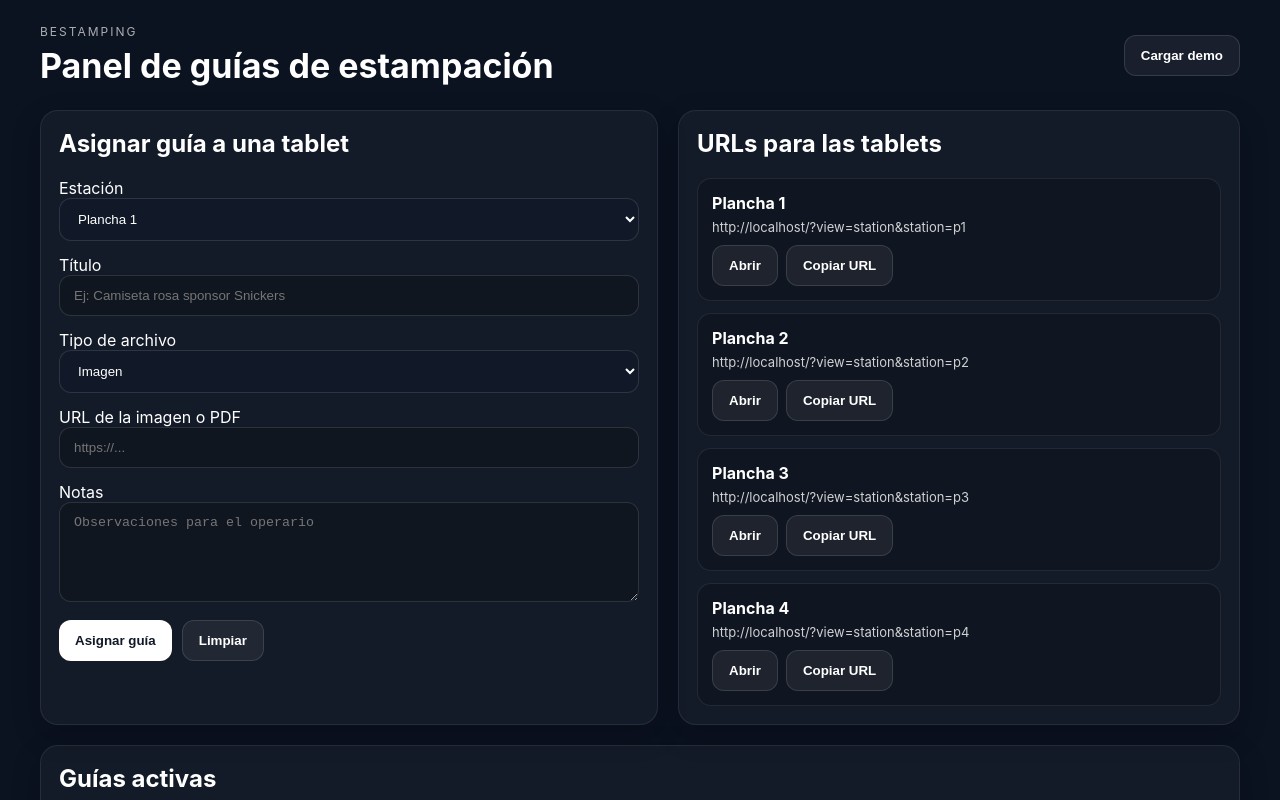
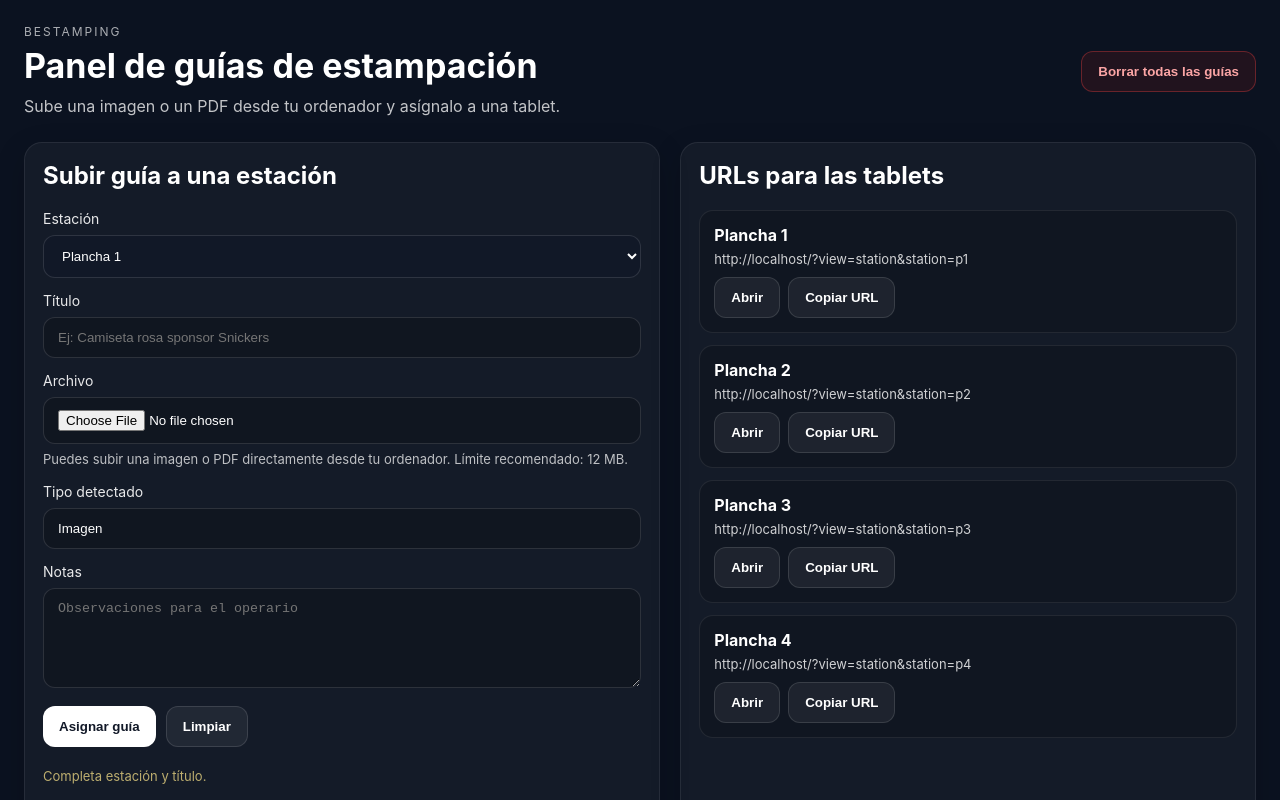
Before and after one commit to Bestamping/bestamping-app, a React (Vite) app: page / in a window 1280 px wide. Both pictures are taken after a click on the button "Asignar guía". Shown: the top 800 px of the page. Built offline with nearby package versions, Linux system fonts and the light colour scheme.

Commit message:
Update App.jsx

```diff
--- a/App.jsx
+++ b/App.jsx
@@ -1,6 +1,7 @@
 import React, { useEffect, useMemo, useState } from "react";
 
-const STORAGE_KEY = "bestamping-guides-v1";
+const STORAGE_KEY = "bestamping-guides-upload-v1";
+const MAX_FILE_SIZE_MB = 12;
 
 const initialData = {
   stations: [
@@ -9,26 +10,7 @@ const initialData = {
     { id: "p3", name: "Plancha 3" },
     { id: "p4", name: "Plancha 4" },
   ],
-  guides: [
-    {
-      id: "g1",
-      station: "p1",
-      title: "Guía camiseta rosa",
-      type: "image",
-      file: "https://images.unsplash.com/photo-1521572163474-6864f9cf17ab?q=80&w=1200&auto=format&fit=crop",
-      notes: "Revisar posición del logo y orden de prendas.",
-      updatedAt: new Date().toISOString(),
-    },
-    {
-      id: "g2",
-      station: "p2",
-      title: "Guía equipación azul",
-      type: "pdf",
-      file: "https://www.w3.org/WAI/ER/tests/xhtml/testfiles/resources/pdf/dummy.pdf",
-      notes: "Seguir exactamente la referencia enviada.",
-      updatedAt: new Date().toISOString(),
-    },
-  ],
+  guides: [],
 };
 
 function loadData() {
@@ -48,7 +30,28 @@ function uid() {
   return Math.random().toString(36).slice(2, 10);
 }
 
-function appStyles() {
+function fileToDataUrl(file) {
+  return new Promise((resolve, reject) => {
+    const reader = new FileReader();
+    reader.onload = () => resolve(reader.result);
+    reader.onerror = reject;
+    reader.readAsDataURL(file);
+  });
+}
+
+function formatBytes(bytes) {
+  if (!bytes) return "0 B";
+  const units = ["B", "KB", "MB", "GB"];
+  let size = bytes;
+  let unitIndex = 0;
+  while (size >= 1024 && unitIndex < units.length - 1) {
+    size /= 1024;
+    unitIndex += 1;
+  }
+  return `${size.toFixed(size >= 10 || unitIndex === 0 ? 0 : 1)} ${units[unitIndex]}`;
+}
+
+function styles() {
   return {
     page: {
       minHeight: "100vh",
@@ -58,7 +61,7 @@ function appStyles() {
         'Inter, ui-sans-serif, system-ui, -apple-system, BlinkMacSystemFont, "Segoe UI", sans-serif',
     },
     wrap: {
-      maxWidth: 1200,
+      maxWidth: 1280,
       margin: "0 auto",
       padding: 24,
     },
@@ -68,6 +71,12 @@ function appStyles() {
       borderRadius: 18,
       padding: 18,
       boxShadow: "0 10px 30px rgba(0,0,0,0.18)",
+    },
+    label: {
+      display: "block",
+      marginBottom: 8,
+      fontSize: 14,
+      opacity: 0.9,
     },
     input: {
       width: "100%",
@@ -119,6 +128,15 @@ function appStyles() {
       color: "#fff",
       fontWeight: 600,
     },
+    buttonDanger: {
+      padding: "12px 16px",
+      borderRadius: 12,
+      border: "1px solid rgba(239,68,68,0.35)",
+      cursor: "pointer",
+      background: "rgba(127,29,29,0.2)",
+      color: "#fca5a5",
+      fontWeight: 600,
+    },
     badge: {
       display: "inline-block",
       padding: "6px 10px",
@@ -128,25 +146,30 @@ function appStyles() {
       border: "1px solid rgba(255,255,255,0.08)",
       color: "#d1d5db",
     },
+    helper: {
+      fontSize: 13,
+      opacity: 0.72,
+      marginTop: 6,
+      lineHeight: 1.45,
+    },
   };
 }
 
 function AdminView({ data, setData }) {
-  const s = appStyles();
-
+  const s = styles();
   const [form, setForm] = useState({
     id: "",
     station: "p1",
     title: "",
     type: "image",
-    file: "",
     notes: "",
   });
+  const [fileState, setFileState] = useState(null);
+  const [saving, setSaving] = useState(false);
+  const [message, setMessage] = useState("");
 
   const sortedGuides = useMemo(() => {
-    return [...data.guides].sort((a, b) => {
-      return a.station.localeCompare(b.station);
-    });
+    return [...data.guides].sort((a, b) => a.station.localeCompare(b.station));
   }, [data.guides]);
 
   function resetForm() {
@@ -155,24 +178,78 @@ function AdminView({ data, setData }) {
       station: "p1",
       title: "",
       type: "image",
-      file: "",
       notes: "",
     });
+    setFileState(null);
+    setMessage("");
   }
 
-  function saveGuide() {
-    if (!form.station || !form.title || !form.type || !form.file) {
-      alert("Completa estación, título, tipo y URL.");
+  async function handleFileChange(event) {
+    const file = event.target.files?.[0];
+    setMessage("");
+    if (!file) {
+      setFileState(null);
       return;
     }
 
+    const maxBytes = MAX_FILE_SIZE_MB * 1024 * 1024;
+    if (file.size > maxBytes) {
+      setMessage(`El archivo supera ${MAX_FILE_SIZE_MB} MB.`);
+      setFileState(null);
+      return;
+    }
+
+    const detectedType = file.type === "application/pdf" ? "pdf" : "image";
+
+    if (!file.type.startsWith("image/") && file.type !== "application/pdf") {
+      setMessage("Solo se permiten imágenes o PDFs.");
+      setFileState(null);
+      return;
+    }
+
+    try {
+      const dataUrl = await fileToDataUrl(file);
+      setFileState({
+        name: file.name,
+        size: file.size,
+        mimeType: file.type,
+        dataUrl,
+      });
+      setForm((prev) => ({ ...prev, type: detectedType }));
+    } catch {
+      setMessage("No se pudo leer el archivo.");
+      setFileState(null);
+    }
+  }
+
+  async function saveGuide() {
+    setMessage("");
+    if (!form.station || !form.title) {
+      setMessage("Completa estación y título.");
+      return;
+    }
+
+    const editingExisting = Boolean(form.id);
+    const existingGuide = data.guides.find((g) => g.id === form.id);
+
+    if (!fileState && !editingExisting) {
+      setMessage("Debes subir una imagen o un PDF.");
+      return;
+    }
+
+    setSaving(true);
+
+    try {
       const payload = {
         id: form.id || uid(),
         station: form.station,
         title: form.title,
-      type: form.type,
-      file: form.file,
+        type: fileState ? form.type : existingGuide?.type || "image",
         notes: form.notes,
+        fileName: fileState ? fileState.name : existingGuide?.fileName || "",
+        fileSize: fileState ? fileState.size : existingGuide?.fileSize || 0,
+        mimeType: fileState ? fileState.mimeType : existingGuide?.mimeType || "",
+        fileData: fileState ? fileState.dataUrl : existingGuide?.fileData || "",
         updatedAt: new Date().toISOString(),
       };
 
@@ -190,6 +267,10 @@ function AdminView({ data, setData }) {
       setData(next);
       saveData(next);
       resetForm();
+      setMessage("Guía guardada correctamente.");
+    } finally {
+      setSaving(false);
+    }
   }
 
   function editGuide(guide) {
@@ -198,9 +279,15 @@ function AdminView({ data, setData }) {
       station: guide.station,
       title: guide.title,
       type: guide.type,
-      file: guide.file,
       notes: guide.notes || "",
     });
+    setFileState({
+      name: guide.fileName,
+      size: guide.fileSize,
+      mimeType: guide.mimeType,
+      dataUrl: guide.fileData,
+    });
+    setMessage("");
     window.scrollTo({ top: 0, behavior: "smooth" });
   }
 
@@ -213,9 +300,12 @@ function AdminView({ data, setData }) {
     saveData(next);
   }
 
-  function loadDemo() {
-    setData(initialData);
-    saveData(initialData);
+  function clearAll() {
+    const next = { ...data, guides: [] };
+    setData(next);
+    saveData(next);
+    resetForm();
+    setMessage("Todas las guías se han eliminado.");
   }
 
   return (
@@ -236,25 +326,28 @@ function AdminView({ data, setData }) {
               Bestamping
             </div>
             <h1 style={{ margin: "6px 0 0 0", fontSize: 34 }}>Panel de guías de estampación</h1>
+            <div style={{ marginTop: 8, opacity: 0.75, lineHeight: 1.5 }}>
+              Sube una imagen o un PDF desde tu ordenador y asígnalo a una tablet.
             </div>
-          <button style={s.buttonAlt} onClick={loadDemo}>
-            Cargar demo
+          </div>
+          <button style={s.buttonDanger} onClick={clearAll}>
+            Borrar todas las guías
           </button>
         </div>
 
         <div
           style={{
             display: "grid",
-            gridTemplateColumns: "1.1fr 1fr",
+            gridTemplateColumns: "minmax(320px, 1.05fr) minmax(300px, 0.95fr)",
             gap: 20,
           }}
         >
           <div style={s.card}>
-            <h2 style={{ marginTop: 0 }}>Asignar guía a una tablet</h2>
+            <h2 style={{ marginTop: 0 }}>Subir guía a una estación</h2>
 
             <div style={{ display: "grid", gap: 14 }}>
               <div>
-                <label>Estación</label>
+                <label style={s.label}>Estación</label>
                 <select
                   style={s.select}
                   value={form.station}
@@ -269,7 +362,7 @@ function AdminView({ data, setData }) {
               </div>
 
               <div>
-                <label>Título</label>
+                <label style={s.label}>Título</label>
                 <input
                   style={s.input}
                   value={form.title}
@@ -279,29 +372,30 @@ function AdminView({ data, setData }) {
               </div>
 
               <div>
-                <label>Tipo de archivo</label>
-                <select
-                  style={s.select}
-                  value={form.type}
-                  onChange={(e) => setForm({ ...form, type: e.target.value })}
-                >
-                  <option value="image">Imagen</option>
-                  <option value="pdf">PDF</option>
-                </select>
+                <label style={s.label}>Archivo</label>
+                <input
+                  type="file"
+                  accept="image/*,application/pdf"
+                  style={s.input}
+                  onChange={handleFileChange}
+                />
+                <div style={s.helper}>
+                  Puedes subir una imagen o PDF directamente desde tu ordenador. Límite recomendado: {MAX_FILE_SIZE_MB} MB.
+                </div>
+                {fileState ? (
+                  <div style={{ ...s.helper, color: "#c7d2fe" }}>
+                    Archivo cargado: <strong>{fileState.name}</strong> · {formatBytes(fileState.size)}
+                  </div>
+                ) : null}
               </div>
 
               <div>
-                <label>URL de la imagen o PDF</label>
-                <input
-                  style={s.input}
-                  value={form.file}
-                  onChange={(e) => setForm({ ...form, file: e.target.value })}
-                  placeholder="https://..."
-                />
+                <label style={s.label}>Tipo detectado</label>
+                <input style={s.input} value={form.type === "pdf" ? "PDF" : "Imagen"} readOnly />
               </div>
 
               <div>
-                <label>Notas</label>
+                <label style={s.label}>Notas</label>
                 <textarea
                   style={s.textarea}
                   value={form.notes}
@@ -311,12 +405,28 @@ function AdminView({ data, setData }) {
               </div>
 
               <div style={{ display: "flex", gap: 10, flexWrap: "wrap" }}>
-                <button style={s.button} onClick={saveGuide}>
-                  {form.id ? "Guardar cambios" : "Asignar guía"}
+                <button style={s.button} onClick={saveGuide} disabled={saving}>
+                  {saving ? "Guardando..." : form.id ? "Guardar cambios" : "Asignar guía"}
                 </button>
                 <button style={s.buttonAlt} onClick={resetForm}>
                   Limpiar
                 </button>
+              </div>
+
+              {message ? <div style={{ ...s.helper, color: "#fde68a" }}>{message}</div> : null}
+
+              <div
+                style={{
+                  marginTop: 6,
+                  padding: 14,
+                  borderRadius: 14,
+                  background: "rgba(251,191,36,0.08)",
+                  border: "1px solid rgba(251,191,36,0.2)",
+                  lineHeight: 1.5,
+                  fontSize: 14,
+                }}
+              >
+                Esta versión guarda los archivos dentro del navegador con <strong>localStorage</strong>. Sirve para pruebas y demo, pero <strong>no sincroniza entre tablets distintas</strong>. Para uso real multi-tablet hay que pasar al siguiente paso: almacenamiento compartido.
               </div>
             </div>
           </div>
@@ -404,7 +514,7 @@ function AdminView({ data, setData }) {
                   >
                     {guide.type === "image" ? (
                       <img
-                        src={guide.file}
+                        src={guide.fileData}
                         alt={guide.title}
                         style={{ width: "100%", height: "100%", objectFit: "contain" }}
                       />
@@ -412,6 +522,7 @@ function AdminView({ data, setData }) {
                       <div style={{ padding: 12, textAlign: "center", opacity: 0.85 }}>
                         <div style={{ fontSize: 48 }}>📄</div>
                         <div>PDF</div>
+                        <div style={{ fontSize: 12, opacity: 0.75, marginTop: 8 }}>{guide.fileName}</div>
                       </div>
                     )}
                   </div>
@@ -422,7 +533,8 @@ function AdminView({ data, setData }) {
                       <span style={s.badge}>{guide.station}</span>
                       <span style={s.badge}>{guide.type === "image" ? "Imagen" : "PDF"}</span>
                     </div>
-                    <div style={{ opacity: 0.8, marginTop: 8, wordBreak: "break-all" }}>{guide.file}</div>
+                    <div style={{ opacity: 0.8, marginTop: 8 }}>{guide.fileName}</div>
+                    <div style={{ opacity: 0.65, marginTop: 6, fontSize: 13 }}>{formatBytes(guide.fileSize)}</div>
                     {guide.notes ? <div style={{ marginTop: 10, opacity: 0.9 }}>{guide.notes}</div> : null}
                   </div>
 
@@ -430,10 +542,7 @@ function AdminView({ data, setData }) {
                     <button style={s.buttonAlt} onClick={() => editGuide(guide)}>
                       Editar
                     </button>
-                    <button
-                      style={{ ...s.buttonAlt, borderColor: "rgba(239,68,68,0.35)", color: "#fca5a5" }}
-                      onClick={() => deleteGuide(guide.id)}
-                    >
+                    <button style={s.buttonDanger} onClick={() => deleteGuide(guide.id)}>
                       Borrar
                     </button>
                   </div>
@@ -450,19 +559,6 @@ function AdminView({ data, setData }) {
 function StationView({ data, stationId }) {
   const guide = data.guides.find((g) => g.station === stationId);
   const station = data.stations.find((s) => s.id === stationId);
-
-  useEffect(() => {
-    const interval = setInterval(() => {
-      const latest = loadData();
-      const currentSerialized = JSON.stringify(data);
-      const latestSerialized = JSON.stringify(latest);
-      if (latestSerialized !== currentSerialized) {
-        window.location.reload();
-      }
-    }, 3000);
-
-    return () => clearInterval(interval);
-  }, [data]);
 
   if (!guide) {
     return (
@@ -527,7 +623,7 @@ function StationView({ data, stationId }) {
 
         <iframe
           title={guide.title}
-          src={guide.file}
+          src={guide.fileData}
           style={{
             width: "100%",
             height: "100%",
@@ -577,7 +673,7 @@ function StationView({ data, stationId }) {
       </div>
 
       <img
-        src={guide.file}
+        src={guide.fileData}
         alt={guide.title}
         style={{
           width: "100%",
```
Lines whose indentation alone changed are shown as unchanged.
